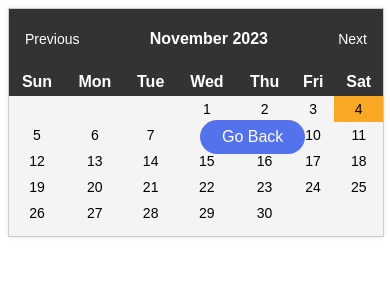
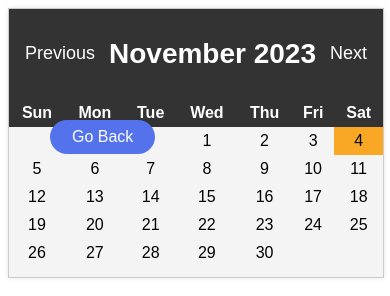
Before and after one commit to AlexanderLance01/TeamRATBU_JS-PT, a plain HTML site: page Calendar/Calendar.html in a window 390 px wide. Drawn offline with Linux system fonts and the light colour scheme.

Commit message:
Tweaking

```diff
--- a/Calculator/Calculator_Style.css
+++ b/Calculator/Calculator_Style.css
@@ -4,6 +4,7 @@ body {
   align-items: center;
   height: 100vh;
   margin: 0;
+  user-select: none;
   background: linear-gradient(to bottom, #fff, #ddd);
 }
 
--- a/Calendar/Calendar_Style.css
+++ b/Calendar/Calendar_Style.css
@@ -5,7 +5,7 @@ body {
 /* Container */
 .calendar {
     width: 100%;
-    max-width: 300px;
+    max-width: 500px;
     margin: 0 auto;
     font-family: Arial, sans-serif;
     background-color: #f4f4f4;
@@ -55,7 +55,7 @@ body {
   background-color: #333;
   color: #fff;
   padding: 10px;
-  font-size: 18px;
+  font-size: 26px;
 }
 
 
@@ -65,13 +65,13 @@ body {
   border: none;
   color: #fff;
   cursor: pointer;
-  font-size: 14px;
+  font-size: 18px;
 }
 
 
 /* Month at year */
 #monthYear {
-  font-size: 16px;
+  font-size: 28px;
 }
 
 
@@ -93,7 +93,7 @@ thead th {
 td {
   text-align: center;
   padding: 5px;
-  font-size: 14px;
+  font-size: 16px;
 }
 
 
@@ -134,7 +134,11 @@ td:hover {
   color: red;
 }
 
-
+@media (max-width: 1111px) {
+  .go-back {
+    left: 50px;
+  }
+}
 @media (max-width: 768px) {
   .calendar {
     max-width: 100%;
```
